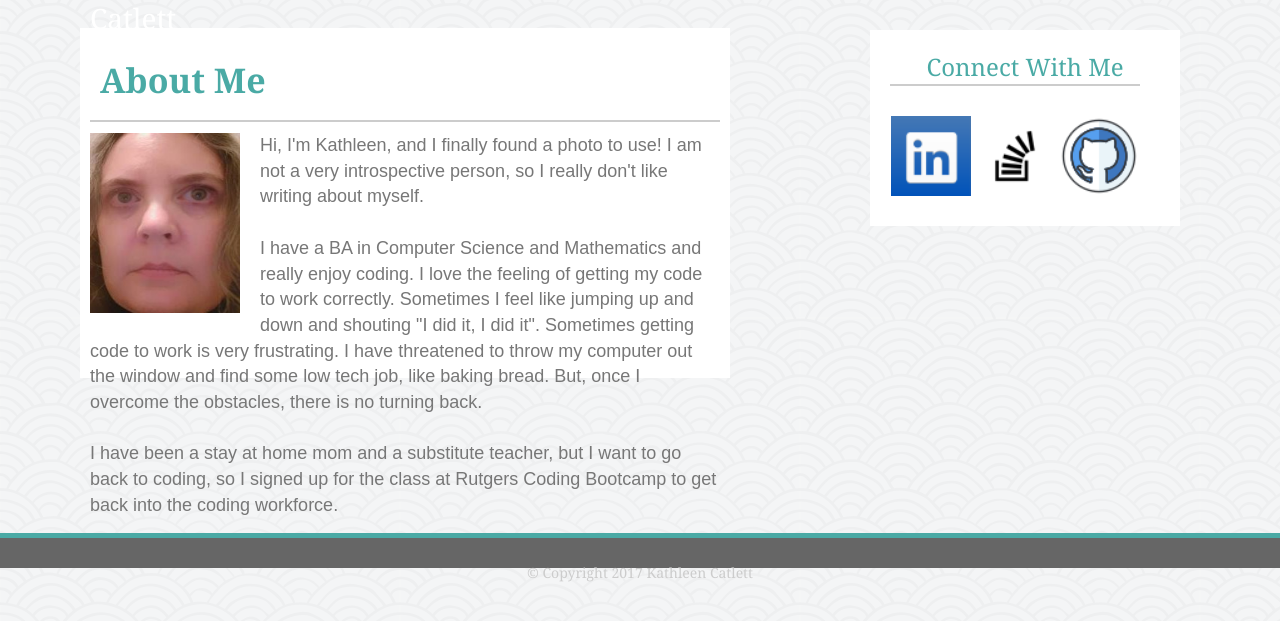
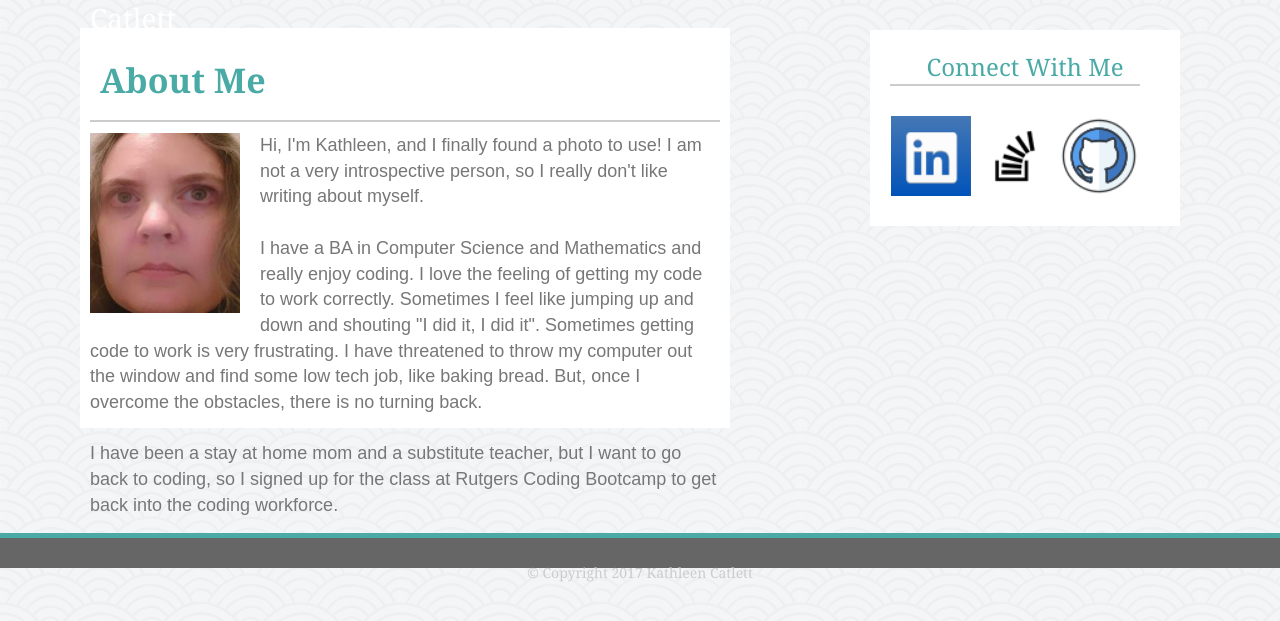
Before and after one commit to KathCatBC/Basic-Portfolio, a PHP site: page /index.php in a window 1280 px wide. Shown: the part 82-703 px from the top of the page. Run offline with PHP 8.4, Linux system fonts and the light colour scheme.

Commit message:
adjusted frame height

```diff
--- a/assets/css/style.css
+++ b/assets/css/style.css
@@ -84,7 +84,7 @@ li:last-child {
 
 
 #maincontentframe {
-	height: 350px;
+	height: 400px;
 	width: 650px;
 	position: relative;
 	color: #777777;
@@ -181,15 +181,14 @@ button {
 
 }
 
+
 .menu:hover {
-
 	border-width: 2px;
 	border-style: solid;
 	border-color: black;
     color: #4aaaa5;
     background-color: #cccccc;
 }
-
 
 
 #sidebarpanel {
```
